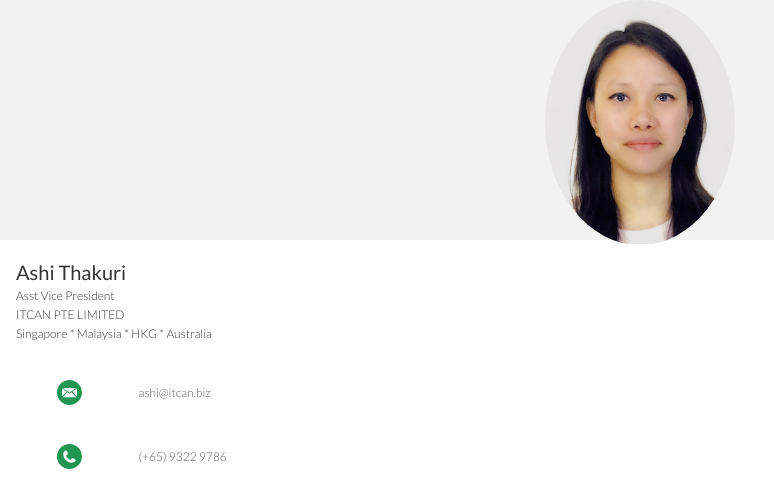
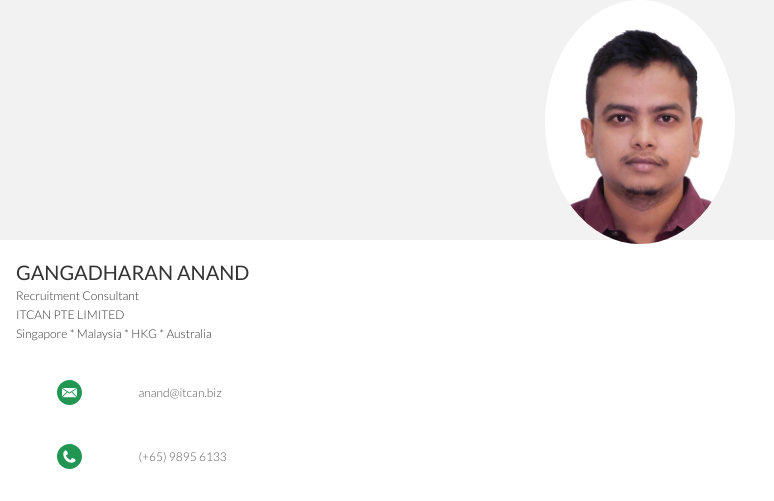
Before and after one commit to ITCANNAMECARD/ANAND, a plain HTML site: page index.html in a window 1280 px wide. Shown: the top 501 px of the page, 0-774 px from the left. Drawn offline with Linux system fonts and the light colour scheme; a web font is replaced by a local one.

Commit message:
Update index.html

```diff
--- a/index.html
+++ b/index.html
@@ -14,7 +14,7 @@
 			<div class="row">
 				<div class="col"></div>
 				<div class="col is-5">
-					<img class="profile-pic" src="WeChat Image_20201210151257.jpg" alt="Profile Picture">
+					<img class="profile-pic" src="GANGADHARAN ANAND.jpeg" alt="Profile Picture">
 				</div>
 				<div class="col"></div>
 			</div>
@@ -25,8 +25,8 @@
 		<div class="container">
 			<div class="row name-title-company">
 				<div class="col is-6">
-					<p class="text-name">Ashi Thakuri</p>
-					<p class="text-title-company">Asst Vice President</p>
+					<p class="text-name">GANGADHARAN ANAND</p>
+					<p class="text-title-company">Recruitment Consultant</p>
 					<p class="text-title-company">ITCAN PTE LIMITED</p>
 					<p class="text-title-company">Singapore	*	Malaysia	*	HKG	*	Australia
 				</div>
@@ -38,14 +38,14 @@
 	</section>
 
 	<section class="bg-color-white secondary-info">
-		<a href="mailto:ashi@itcan.biz">
+		<a href="mailto:anand@itcan.biz">
 			<div class="container">
 				<div class="row detail">
 					<div class="col">
 						<img src="assets/icon-email.svg" alt="Email Icon"">
 					</div>
 					<div class="col is-8">
-						<p class="text-detail">ashi@itcan.biz</p>
+						<p class="text-detail">anand@itcan.biz</p>
 					</div>
 					<div class="col">
 						<img src="assets/right-arrow.svg" alt="Right Arrow" height="50%" width="40%">
@@ -56,14 +56,14 @@
 	</section>
 
 	<section class="bg-color-white secondary-info">
-		<a href="tel:+6593229786">
+		<a href="tel:+6598956133">
 			<div class="container">
 				<div class="row detail">
 					<div class="col">
 						<img src="assets/icon-phone.svg" alt="Phone Icon"">
 					</div>
 					<div class="col is-8">
-						<p class="text-detail">(+65) 9322 9786</p>
+						<p class="text-detail">(+65) 9895 6133</p>
 					</div>
 					<div class="col">
 						<img src="assets/right-arrow.svg" alt="Right Arrow" height="50%" width="40%">
```
